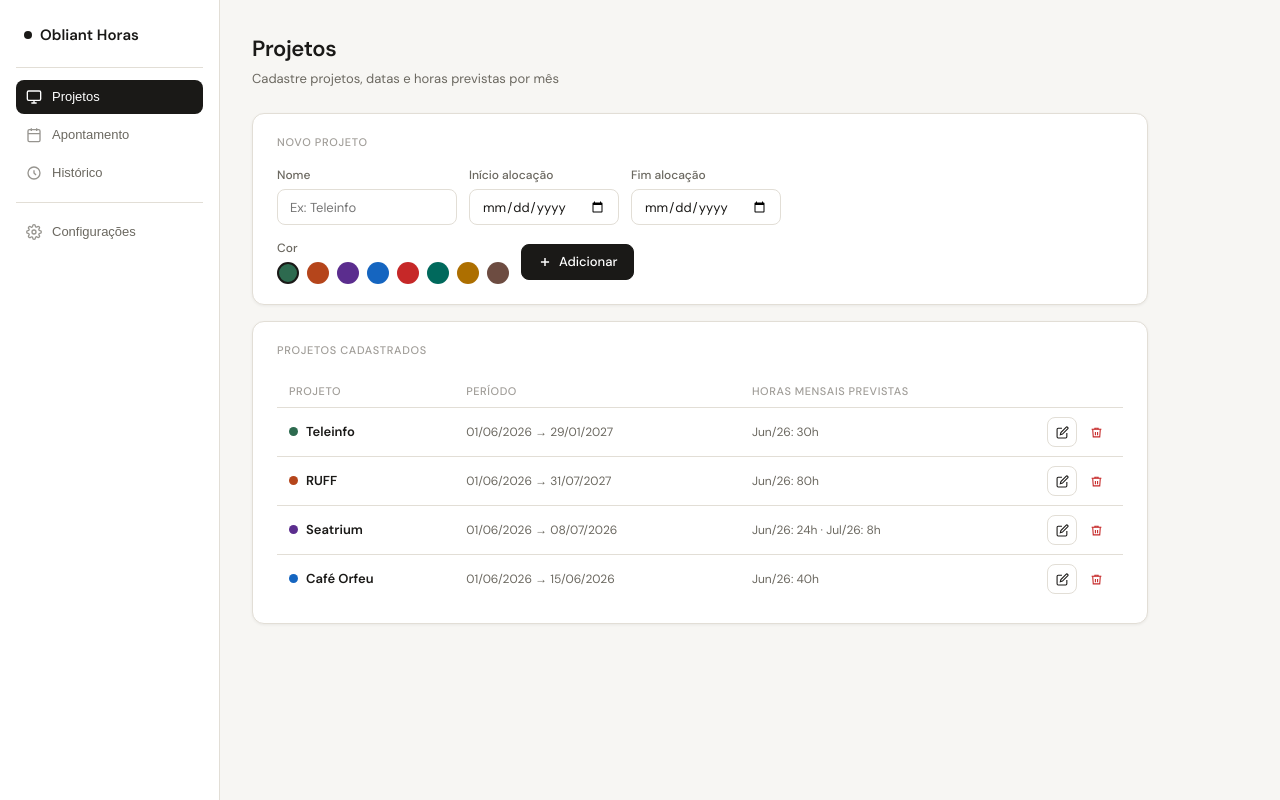
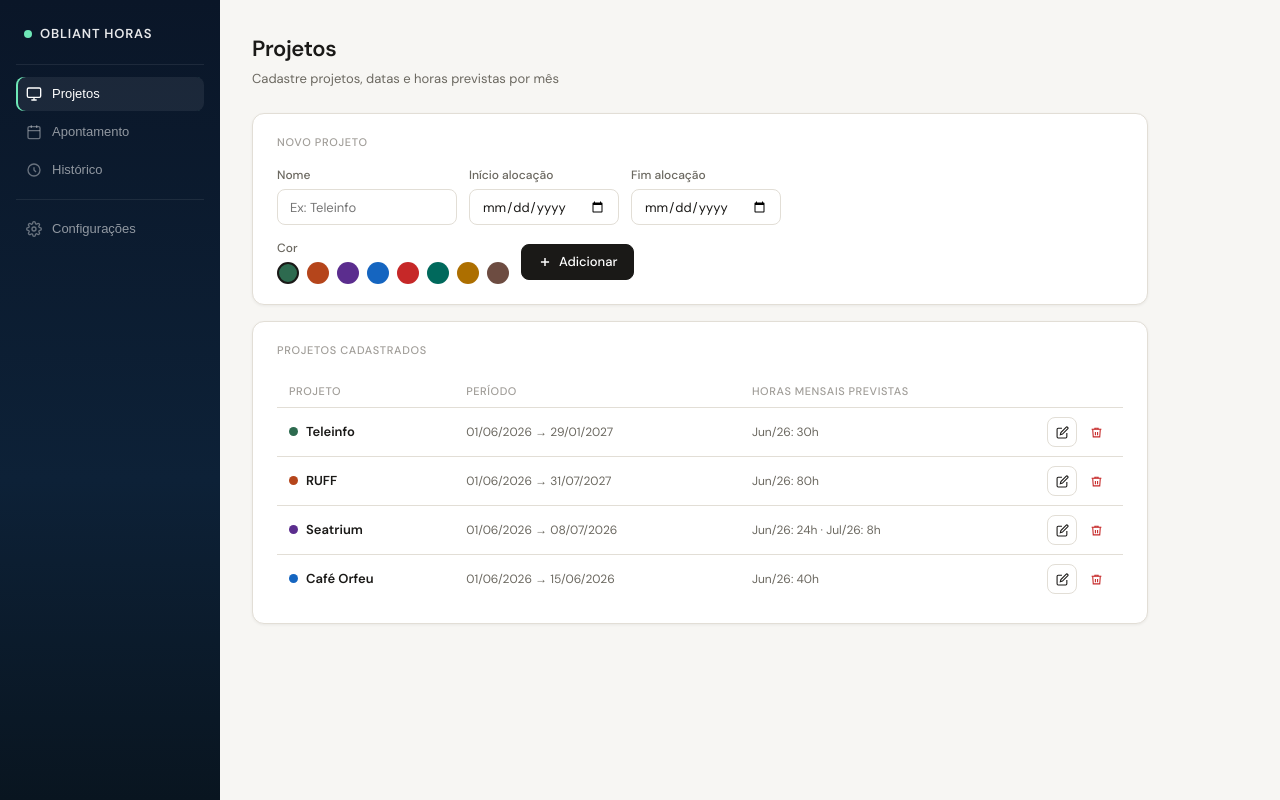
Before and after one commit to Obliant/apontamento-horas, a plain HTML site: page index.html in a window 1280 px wide. Drawn offline with Linux system fonts and the light colour scheme.

Commit message:
Dark navy sidebar to match the other Obliant tools
Co-Authored-By: Claude Sonnet 5.5 <noreply@anthropic.com>

```diff
--- a/index.html
+++ b/index.html
@@ -18,15 +18,15 @@
 *{box-sizing:border-box;margin:0;padding:0}
 body{font-family:'DM Sans',sans-serif;background:var(--bg);color:var(--text);min-height:100vh;font-size:14px;line-height:1.5}
 .app{display:grid;grid-template-columns:220px 1fr;min-height:100vh}
-.sidebar{background:var(--surface);border-right:1px solid var(--border);padding:24px 16px;display:flex;flex-direction:column;gap:4px;position:sticky;top:0;height:100vh;overflow-y:auto}
-.logo{font-size:15px;font-weight:600;padding:0 8px 20px;border-bottom:1px solid var(--border);margin-bottom:8px;display:flex;align-items:center;gap:8px}
-.logo-dot{width:8px;height:8px;border-radius:50%;background:var(--text)}
-.nav-item{display:flex;align-items:center;gap:10px;padding:9px 10px;border-radius:var(--radius);cursor:pointer;font-size:13px;color:var(--text2);transition:all .15s;border:none;background:none;width:100%;text-align:left}
-.nav-item:hover{background:var(--surface2);color:var(--text)}
-.nav-item.active{background:var(--text);color:#fff;font-weight:500}
+.sidebar{background:linear-gradient(180deg,#0a1628 0%,#0d2137 60%,#091520 100%);border-right:none;color:#fff;padding:24px 16px;display:flex;flex-direction:column;gap:4px;position:sticky;top:0;height:100vh;overflow-y:auto}
+.logo{font-size:13px;font-weight:600;letter-spacing:.06em;text-transform:uppercase;color:rgba(255,255,255,.9);padding:0 8px 20px;border-bottom:1px solid rgba(255,255,255,.08);margin-bottom:8px;display:flex;align-items:center;gap:8px}
+.logo-dot{width:8px;height:8px;border-radius:50%;background:#6EE7B7}
+.nav-item{display:flex;align-items:center;gap:10px;padding:9px 10px;border-radius:var(--radius);cursor:pointer;font-size:13px;color:rgba(255,255,255,.55);transition:all .15s;border:none;background:none;width:100%;text-align:left}
+.nav-item:hover{background:rgba(255,255,255,.05);color:rgba(255,255,255,.9)}
+.nav-item.active{background:rgba(255,255,255,.07);color:#fff;font-weight:500;box-shadow:inset 2px 0 0 #6EE7B7}
 .nav-item svg{width:16px;height:16px;flex-shrink:0;opacity:.7}
 .nav-item.active svg{opacity:1}
-.nav-sep{height:1px;background:var(--border);margin:8px 0}
+.nav-sep{height:1px;background:rgba(255,255,255,.08);margin:8px 0}
 .main{padding:32px;max-width:960px}
 .page{display:none}.page.active{display:block}
 .page-header{margin-bottom:24px}
```
